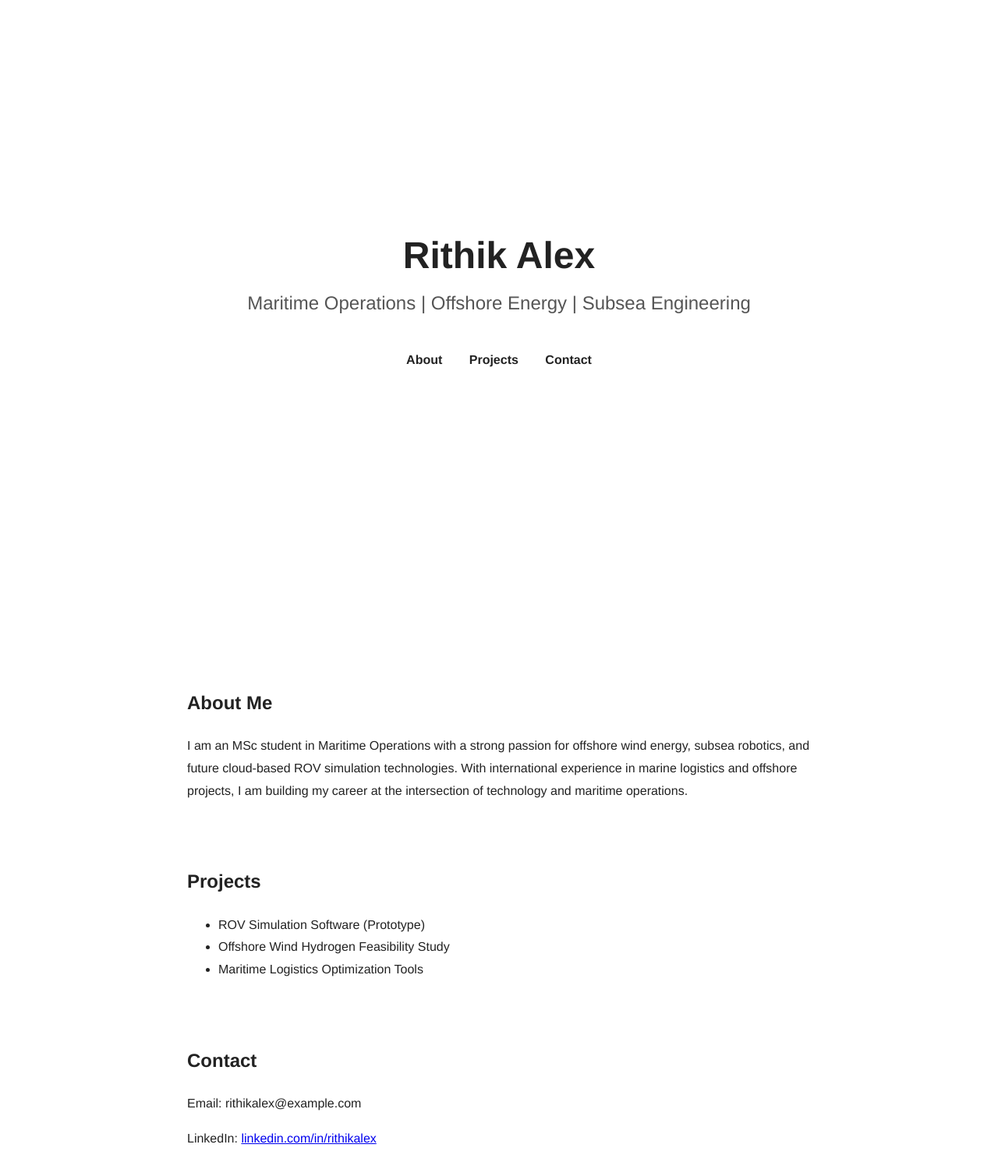
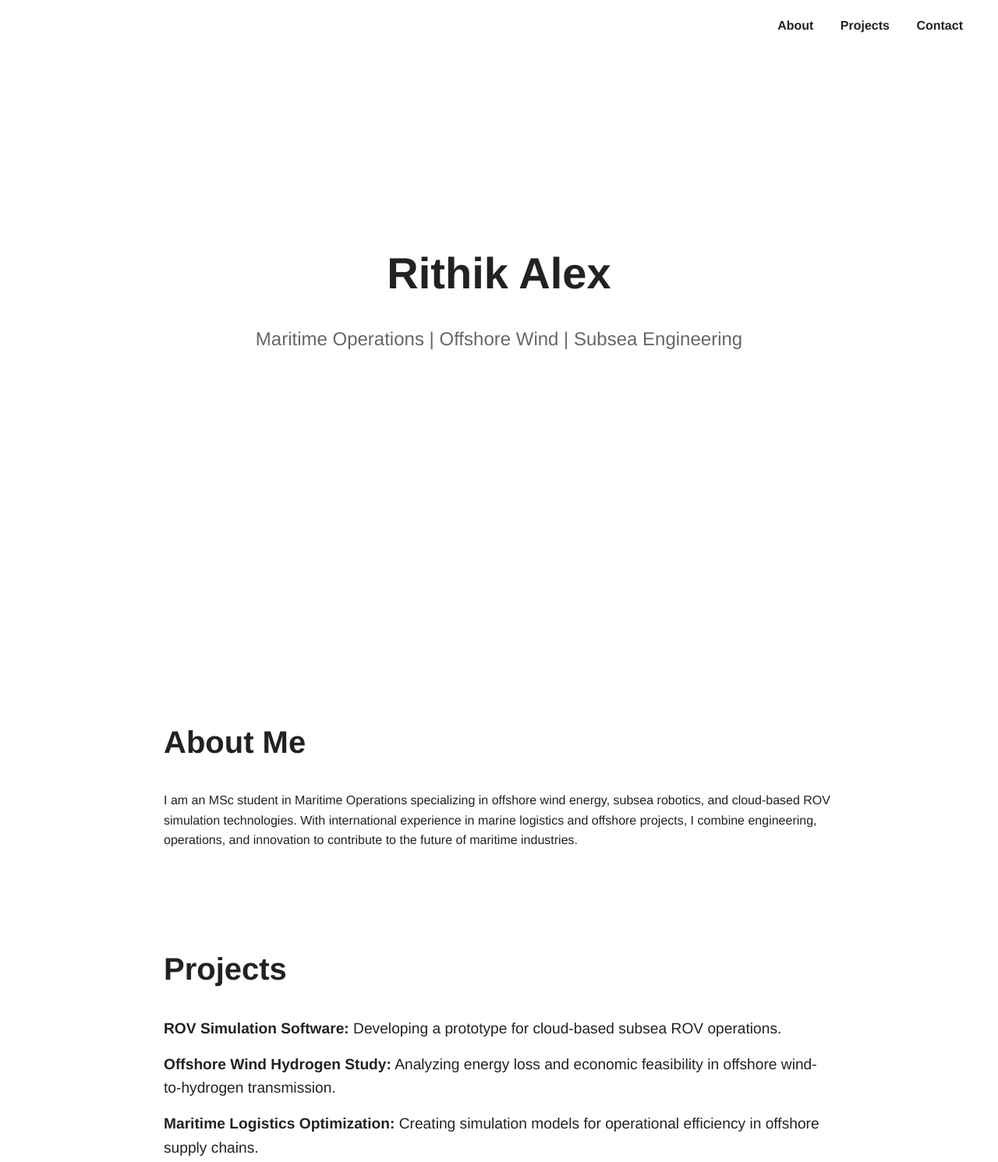
Before and after one commit to Bluemarq/rithikalex.github.io, a plain HTML site: page index.html in a window 1280 px wide. Shown: the top 1491 px of the page at 78% size. Drawn offline with Linux system fonts and the light colour scheme.

Commit message:
Update index.html

```diff
--- a/index.html
+++ b/index.html
@@ -4,12 +4,17 @@
   <meta charset="UTF-8">
   <title>Rithik Alex | Maritime Operations</title>
   <style>
-    body {
+    * {
       margin: 0;
       padding: 0;
+      box-sizing: border-box;
+      scroll-behavior: smooth;
+    }
+    body {
       font-family: 'Helvetica Neue', Arial, sans-serif;
       background-color: #ffffff;
       color: #222222;
+      line-height: 1.6;
     }
     header {
       height: 100vh;
@@ -19,63 +24,94 @@
       align-items: center;
       text-align: center;
       padding: 0 20px;
+      animation: fadeIn 2s ease;
     }
     header h1 {
-      font-size: 3em;
-      margin: 0;
+      font-size: 3.5em;
+      margin-bottom: 20px;
     }
     header p {
       font-size: 1.5em;
-      color: #555;
-      margin: 20px 0;
+      color: #666;
+      margin-bottom: 40px;
     }
     nav {
-      text-align: center;
-      margin: 30px 0;
+      position: fixed;
+      top: 20px;
+      right: 30px;
+      z-index: 10;
     }
     nav a {
       text-decoration: none;
       color: #222;
       margin: 0 15px;
-      font-weight: bold;
+      font-weight: 600;
+      transition: color 0.3s ease;
+    }
+    nav a:hover {
+      color: #0077b6;
     }
     section {
-      max-width: 800px;
-      margin: 80px auto;
+      max-width: 900px;
+      margin: 120px auto;
       padding: 0 20px;
-      line-height: 1.8;
+      animation: fadeIn 2s ease;
+    }
+    section h2 {
+      font-size: 2.5em;
+      margin-bottom: 30px;
+    }
+    ul {
+      list-style: none;
+    }
+    li {
+      margin-bottom: 15px;
+      font-size: 1.2em;
     }
     footer {
       text-align: center;
       padding: 40px 20px;
-      color: #999;
+      color: #aaa;
       font-size: 0.9em;
+    }
+    @keyframes fadeIn {
+      from { opacity: 0; transform: translateY(20px); }
+      to { opacity: 1; transform: translateY(0); }
+    }
+    @media (max-width: 600px) {
+      header h1 { font-size: 2em; }
+      header p { font-size: 1em; }
+      nav { top: 10px; right: 10px; }
+      section h2 { font-size: 1.8em; }
     }
   </style>
 </head>
 <body>
 
+  <nav>
+    <a href="#about">About</a>
+    <a href="#projects">Projects</a>
+    <a href="#contact">Contact</a>
+  </nav>
+
   <header>
     <h1>Rithik Alex</h1>
-    <p>Maritime Operations | Offshore Energy | Subsea Engineering</p>
-    <nav>
-      <a href="#about">About</a>
-      <a href="#projects">Projects</a>
-      <a href="#contact">Contact</a>
-    </nav>
+    <p>Maritime Operations | Offshore Wind | Subsea Engineering</p>
   </header>
 
   <section id="about">
     <h2>About Me</h2>
-    <p>I am an MSc student in Maritime Operations with a strong passion for offshore wind energy, subsea robotics, and future cloud-based ROV simulation technologies. With international experience in marine logistics and offshore projects, I am building my career at the intersection of technology and maritime operations.</p>
+    <p>
+      I am an MSc student in Maritime Operations specializing in offshore wind energy, subsea robotics, and cloud-based ROV simulation technologies. With international experience in marine logistics and offshore projects, I combine engineering, operations, and innovation to contribute to the future of maritime industries.
+    </p>
   </section>
 
   <section id="projects">
     <h2>Projects</h2>
     <ul>
-      <li>ROV Simulation Software (Prototype)</li>
-      <li>Offshore Wind Hydrogen Feasibility Study</li>
-      <li>Maritime Logistics Optimization Tools</li>
+      <li><strong>ROV Simulation Software:</strong> Developing a prototype for cloud-based subsea ROV operations.</li>
+      <li><strong>Offshore Wind Hydrogen Study:</strong> Analyzing energy loss and economic feasibility in offshore wind-to-hydrogen transmission.</li>
+      <li><strong>Maritime Logistics Optimization:</strong> Creating simulation models for operational efficiency in offshore supply chains.</li>
     </ul>
   </section>
 
```
